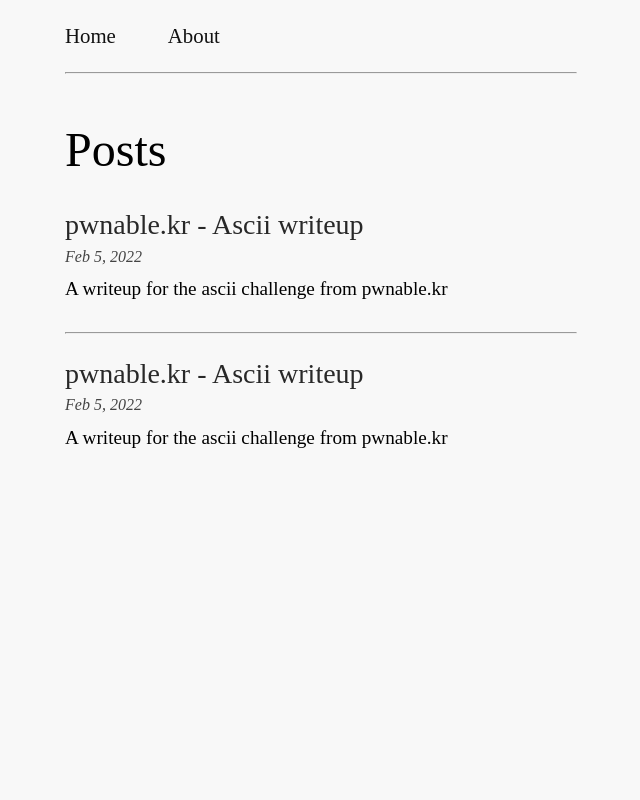
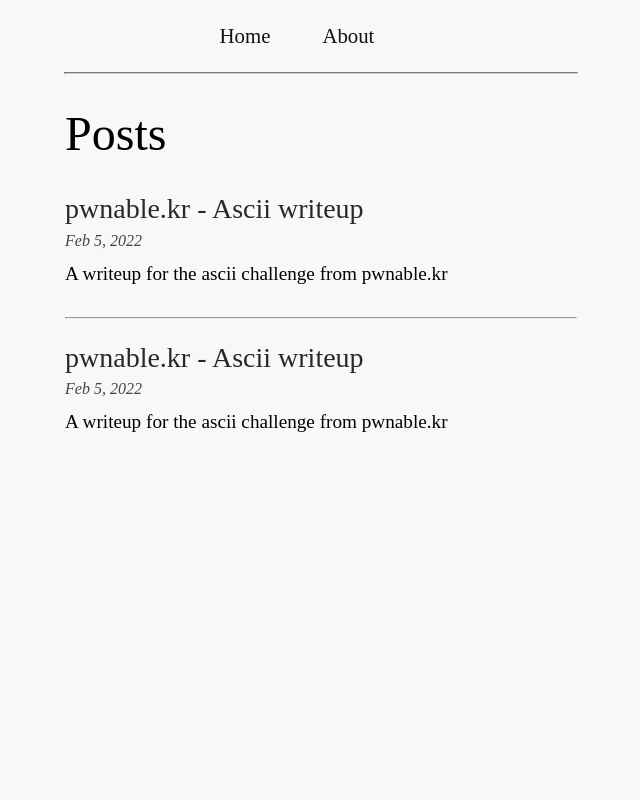
Before and after one commit to nirkog/Blog, a Flask app: page / in a window 1280 px wide. Shown: the whole page, without its empty margins (319-959 px from the left). Run offline with Flask 2, Linux system fonts and the light colour scheme; some libraries are stand-ins or nearby versions.

Commit message:
ADDED SOME SHIT

```diff
--- a/static/style/common.css
+++ b/static/style/common.css
@@ -2,9 +2,22 @@
 @import url("https://cdnjs.cloudflare.com/ajax/libs/font-awesome/4.6.3/css/font-awesome.css");
 
 :root {
-  --main-bg-color: #f8f8f8;
-  --font: "Charter", serif;
-  --sans-font: "Helvetica", sans-serif;
+	--main-bg-color: #f8f8f8;
+  	--font: "Charter", serif;
+  	--sans-font: "Helvetica", sans-serif;
+  	--frame-width: 40%;
+}
+
+@media only screen and (max-width: 600px) {
+	:root {
+		--frame-width: 90%;
+	}
+}
+
+@media only screen and (max-width: 1000px) and (min-width: 600px) {
+	:root {
+		--frame-width: 80%;
+	}
 }
 
 body {
@@ -18,14 +31,31 @@
 }
 
 #frame {
-	width: 40%;
+	width: var(--frame-width);
 	margin: 0 auto;
 	text-align: left;
 }
 
+#inner-body {
+	/* margin-top: 10rem; */
+}
+
 #nav-bar {
 	margin-top: 0;
-	margin-bottom: 3rem;
+	margin-bottom: 0;
+	margin-left: auto;
+	margin-right: auto;
+	position: sticky;
+	top: 0;
+	background-color: var(--main-bg-color);
+}
+
+#nav-rule {
+	margin: 0;
+	width: var(--frame-width);
+	margin-left: auto;
+	margin-right: auto;
+	border-color: #ccc;
 }
 
 .nav-item {
@@ -45,8 +75,12 @@
 }
 
 .nav-list {
-	margin-top: 1.5rem;
+	margin-top: 0;
 	margin-bottom: 1.5rem;
+	padding-top: 1.5rem;
+	width: var(--frame-width);
+	margin-left: auto;
+	margin-right: auto;
 }
 
 ul {
--- a/templates/base.html
+++ b/templates/base.html
@@ -10,17 +10,31 @@
     {% endblock head %}
 </head>
 <body>
-	<div id="frame">
+	<div id="wrapper">
 		<div id="nav-bar">
 			<ul class="nav-list">
 				<li class="nav-item"><a href="/" class="nav-item-link">Home</a></li>
 				<li class="nav-item"><a href="/about" class="nav-item-link">About</a></li>
 			</ul>
-			<hr>
+			<hr id="nav-rule">
 		</div>
 
-		{% block body %}
-		{% endblock body %}
+		<div id="frame">
+			<div id="inner-body">
+				{% block body %}
+				{% endblock body %}
+			</div>
+		</div>
 	</div>
+
+	<script>
+		const nav_rule = document.querySelector("#nav-rule");
+		document.addEventListener("scroll", (e) => {
+			let base_width = getComputedStyle(document.documentElement).getPropertyValue("--frame-width");
+			base_width = parseInt(base_width.substring(0, base_width.length - 1));
+			const width = Math.min(99.5, window.scrollY / 10 + base_width);
+			nav_rule.style.width = width + "%";
+		});
+	</script>
 </body>
 </html>
```
